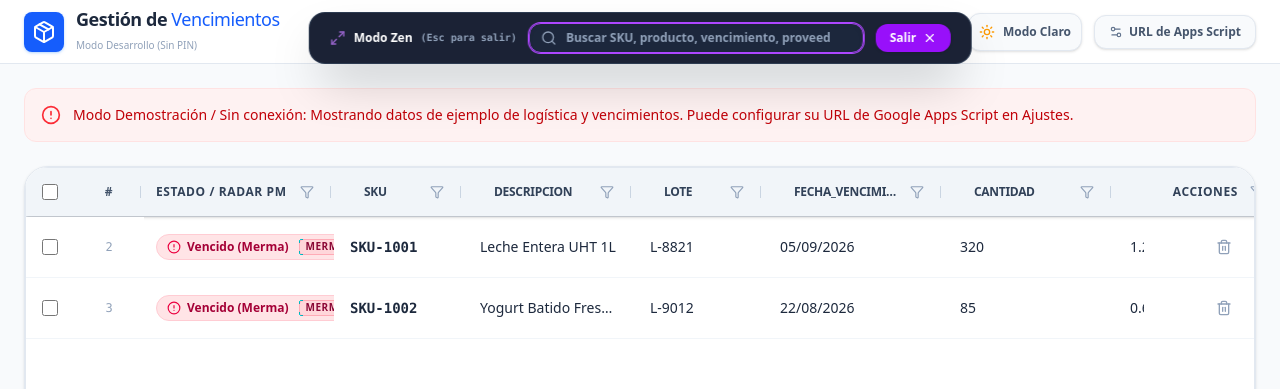
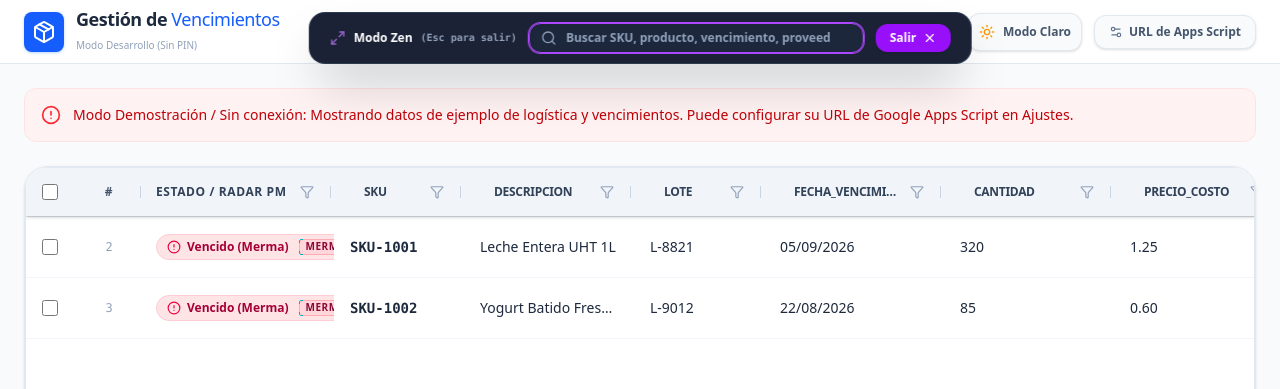
Before and after one commit to rps2217/Gesti-n-de-vencimientos-, a React (Vite) app: page / in a window 1280 px wide. Shown: the top 389 px of the page. Built offline with nearby package versions, Linux system fonts and the light colour scheme.

Commit message:
feat: add toggle for sticky table columns
Introduced a configuration option to enable or disable sticky columns in the inventory table, allowing users to choose between fixed or scrolling column behavior via the view menu.

```diff
--- a/src/components/InventoryDashboard.tsx
+++ b/src/components/InventoryDashboard.tsx
@@ -819,6 +819,21 @@ export const InventoryDashboard: React.FC = () => {
     showToast('Slice eliminado', 'info');
   }, [sheetConfig, saveConfig, activeSliceId, handleSelectSlice, showToast]);
 
+  const handleToggleStickyColumns = useCallback(() => {
+    const nextVal = !sheetConfig?.enableStickyColumns;
+    const updatedConfig: SheetConfig = {
+      ...sheetConfig,
+      enableStickyColumns: nextVal
+    };
+    setSheetConfig(updatedConfig);
+    saveConfig(updatedConfig);
+    showToast(
+      nextVal ? 'Columnas fijas (Sticky) ACTIVADAS' : 'Columnas fijas (Sticky) DESACTIVADAS',
+      'info',
+      'Vista de Tabla'
+    );
+  }, [sheetConfig, saveConfig, showToast]);
+
   const handleToggleSliceVisibility = useCallback((sliceId: string) => {
     setHiddenSliceIds(prev => {
       const isHidden = prev.includes(sliceId);
@@ -2570,6 +2585,8 @@ export const InventoryDashboard: React.FC = () => {
                 showToast(next ? 'Modo Zen activado (Presiona Esc para salir)' : 'Modo Zen desactivado', 'info', 'Enfoque');
               }}
               onOpenStockCount={() => setIsStockCountOpen(true)}
+              onToggleStickyColumns={handleToggleStickyColumns}
+              isStickyEnabled={sheetConfig?.enableStickyColumns === true}
               slices={visibleTableSlices}
               activeSliceId={activeSliceId}
               onSelectSlice={handleSelectSlice}
--- a/src/components/InventoryTable.tsx
+++ b/src/components/InventoryTable.tsx
@@ -124,13 +124,20 @@ export const InventoryTable: React.FC<InventoryTableProps> = ({
   sortConfig,
   handleToggleSort,
 }) => {
+  const isSticky = sheetConfig?.enableStickyColumns === true;
+
   return (
     <div className="bg-slate-50 md:bg-white md:dark:bg-slate-900 rounded-2xl md:shadow-sm md:border md:border-slate-200 md:dark:border-slate-800 overflow-hidden flex flex-col h-full">
       <div className="flex-1 overflow-auto relative p-2 md:p-0" ref={tableContainerRef}>
         <table className="text-left border-collapse block md:table w-full md:w-[max-content] md:table-fixed" style={{ minWidth: '100%', tableLayout: 'fixed' }}>
           <thead className="hidden md:table-header-group bg-slate-100 dark:bg-slate-700/90 sticky top-0 border-b border-slate-200 dark:border-slate-600/80 text-xs font-bold text-slate-700 dark:text-slate-100 uppercase tracking-wider select-none z-10 shadow-sm">
             <tr>
-              <th className="p-4 text-center bg-slate-100 dark:bg-slate-700/90 border-b border-slate-200 dark:border-slate-600/80 sticky left-0 z-20 shadow-[2px_0_5px_-2px_rgba(0,0,0,0.08)]" style={{ width: '48px', minWidth: '48px', maxWidth: '48px', left: 0 }}>
+              <th
+                className={`p-4 text-center bg-slate-100 dark:bg-slate-700/90 border-b border-slate-200 dark:border-slate-600/80 ${
+                  isSticky ? 'sticky left-0 z-20 shadow-[2px_0_5px_-2px_rgba(0,0,0,0.08)]' : ''
+                }`}
+                style={{ width: '48px', minWidth: '48px', maxWidth: '48px', ...(isSticky ? { left: 0 } : {}) }}
+              >
                 <div className="flex items-center justify-center">
                   <input
                     type="checkbox"
@@ -148,8 +155,10 @@ export const InventoryTable: React.FC<InventoryTableProps> = ({
                 </div>
               </th>
               <th
-                style={{ width: `${getColWidth('_row', '#')}px`, minWidth: `${getColWidth('_row', '#')}px`, maxWidth: `${getColWidth('_row', '#')}px`, left: '48px' }}
-                className="p-4 text-center text-slate-600 dark:text-slate-200 bg-slate-100 dark:bg-slate-700/90 border-b border-slate-200 dark:border-slate-600/80 relative group font-bold sticky left-[48px] z-20 shadow-[2px_0_5px_-2px_rgba(0,0,0,0.08)]"
+                style={{ width: `${getColWidth('_row', '#')}px`, minWidth: `${getColWidth('_row', '#')}px`, maxWidth: `${getColWidth('_row', '#')}px`, ...(isSticky ? { left: '48px' } : {}) }}
+                className={`p-4 text-center text-slate-600 dark:text-slate-200 bg-slate-100 dark:bg-slate-700/90 border-b border-slate-200 dark:border-slate-600/80 relative group font-bold ${
+                  isSticky ? 'sticky left-[48px] z-20 shadow-[2px_0_5px_-2px_rgba(0,0,0,0.08)]' : ''
+                }`}
               >
                 <span>#</span>
                 <div
@@ -364,7 +373,9 @@ export const InventoryTable: React.FC<InventoryTableProps> = ({
               })}
 
               {/* Fixed Actions Column Header */}
-              <th className="p-4 text-right bg-slate-100 dark:bg-slate-700/90 text-slate-700 dark:text-slate-100 border-b border-slate-200 dark:border-slate-600/80 sticky right-0 z-10 shadow-[-4px_0_6px_-2px_rgba(0,0,0,0.03)] font-bold" style={{ width: '110px', minWidth: '110px', maxWidth: '110px' }}>
+              <th className={`p-4 text-right bg-slate-100 dark:bg-slate-700/90 text-slate-700 dark:text-slate-100 border-b border-slate-200 dark:border-slate-600/80 font-bold ${
+                isSticky ? 'sticky right-0 z-10 shadow-[-4px_0_6px_-2px_rgba(0,0,0,0.03)]' : ''
+              }`} style={{ width: '110px', minWidth: '110px', maxWidth: '110px' }}>
                 Acciones
               </th>
             </tr>
@@ -496,6 +507,7 @@ export const InventoryTable: React.FC<InventoryTableProps> = ({
                     onOpenEmail={onOpenEmail}
                     isWhatsAppEnabled={isWhatsAppEnabled}
                     isEmailEnabled={isEmailEnabled}
+                    isStickyEnabled={isSticky}
                   />
                 );
               })}
--- a/src/components/navigation/DashboardPageHeader.tsx
+++ b/src/components/navigation/DashboardPageHeader.tsx
@@ -2,7 +2,7 @@ import React from 'react';
 import {
   Columns, ChevronDown, Tag, Sliders, Settings,
   RotateCcw, Plus, Layers, Edit2, SlidersHorizontal, Eye, EyeOff, LayoutGrid, Maximize2,
-  ArrowUpAZ, ArrowDownZA, Upload
+  ArrowUpAZ, ArrowDownZA, Upload, Pin
 } from 'lucide-react';
 import { SheetProperties, TableSlice } from '../../types';
 import { SLICE_COLOR_CLASSES } from '../../utils/sliceRegistry';
@@ -38,6 +38,8 @@ interface DashboardPageHeaderProps {
   isZenMode?: boolean;
   onToggleZenMode?: () => void;
   onOpenStockCount?: () => void;
+  onToggleStickyColumns?: () => void;
+  isStickyEnabled?: boolean;
   // Slices integration
   slices?: TableSlice[];
   activeSliceId?: string | null;
@@ -70,6 +72,8 @@ export const DashboardPageHeader: React.FC<DashboardPageHeaderProps> = ({
   onToggleSummaryView,
   isZenMode = false,
   onToggleZenMode,
+  onToggleStickyColumns,
+  isStickyEnabled = false,
   slices = [],
   activeSliceId = null,
   onSelectSlice,
@@ -275,6 +279,28 @@ export const DashboardPageHeader: React.FC<DashboardPageHeaderProps> = ({
                   <span>Configurar Ticket Térmico</span>
                 </button>
 
+                {onToggleStickyColumns && (
+                  <button
+                    onClick={() => {
+                      onToggleStickyColumns();
+                      setIsViewMenuOpen(false);
+                    }}
+                    className="w-full text-left px-3.5 py-2 hover:bg-slate-50 dark:hover:bg-slate-700/60 text-slate-700 dark:text-slate-200 font-semibold flex items-center justify-between transition-colors cursor-pointer border-t border-slate-100 dark:border-slate-700/60"
+                  >
+                    <div className="flex items-center gap-2.5">
+                      <Pin className={`w-3.5 h-3.5 ${isStickyEnabled ? 'text-blue-600 dark:text-blue-400' : 'text-slate-400'}`} />
+                      <span>Fijar Columnas (Sticky)</span>
+                    </div>
+                    <span className={`text-[10px] font-bold px-2 py-0.5 rounded-full ${
+                      isStickyEnabled
+                        ? 'bg-emerald-100 text-emerald-800 dark:bg-emerald-950/80 dark:text-emerald-300'
+                        : 'bg-slate-100 text-slate-500 dark:bg-slate-700 dark:text-slate-400'
+                    }`}>
+                      {isStickyEnabled ? 'ON' : 'OFF'}
+                    </span>
+                  </button>
+                )}
+
                 {hasCustomColWidths && (
                   <button
                     onClick={() => {
--- a/src/components/views/InventoryTableRow.tsx
+++ b/src/components/views/InventoryTableRow.tsx
@@ -37,6 +37,7 @@ export interface InventoryTableRowProps {
   onOpenEmail?: (item: InventoryItem) => void;
   isWhatsAppEnabled?: boolean;
   isEmailEnabled?: boolean;
+  isStickyEnabled?: boolean;
 }
 
 export const InventoryTableRow: React.FC<InventoryTableRowProps> = React.memo(({
@@ -61,6 +62,7 @@ export const InventoryTableRow: React.FC<InventoryTableRowProps> = React.memo(({
   onOpenEmail,
   isWhatsAppEnabled = true,
   isEmailEnabled = true,
+  isStickyEnabled = false,
 }) => {
   const eventCategory = getEventCategory(item, headers);
   const status = getItemStatus(item, headers);
@@ -230,8 +232,12 @@ export const InventoryTableRow: React.FC<InventoryTableRowProps> = React.memo(({
       {/* 💻 DESKTOP TABLE VIEW */}
       {/* Selection Checkbox */}
       <td
-        className="hidden md:table-cell p-4 text-center sticky left-0 z-10 bg-white dark:bg-slate-900 group-hover:bg-slate-50 dark:group-hover:bg-slate-800 transition-colors shadow-[2px_0_5px_-2px_rgba(0,0,0,0.06)]"
-        style={{ width: '48px', minWidth: '48px', maxWidth: '48px', left: 0 }}
+        className={`hidden md:table-cell p-4 text-center transition-colors ${
+          isStickyEnabled
+            ? 'sticky left-0 z-10 bg-white dark:bg-slate-900 group-hover:bg-slate-50 dark:group-hover:bg-slate-800 shadow-[2px_0_5px_-2px_rgba(0,0,0,0.06)]'
+            : ''
+        }`}
+        style={{ width: '48px', minWidth: '48px', maxWidth: '48px', ...(isStickyEnabled ? { left: 0 } : {}) }}
         onClick={(e) => e.stopPropagation()}
       >
         <div className="flex items-center justify-center">
@@ -247,8 +253,12 @@ export const InventoryTableRow: React.FC<InventoryTableRowProps> = React.memo(({
 
       {/* Row Index */}
       <td
-        style={{ width: `${getColWidth('_row', '#')}px`, minWidth: `${getColWidth('_row', '#')}px`, maxWidth: `${getColWidth('_row', '#')}px`, left: '48px' }}
-        className="hidden md:table-cell p-4 text-center font-mono text-xs text-slate-400 dark:text-slate-500 truncate sticky left-[48px] z-10 bg-white dark:bg-slate-900 group-hover:bg-slate-50 dark:group-hover:bg-slate-800 transition-colors shadow-[2px_0_5px_-2px_rgba(0,0,0,0.06)]"
+        style={{ width: `${getColWidth('_row', '#')}px`, minWidth: `${getColWidth('_row', '#')}px`, maxWidth: `${getColWidth('_row', '#')}px`, ...(isStickyEnabled ? { left: '48px' } : {}) }}
+        className={`hidden md:table-cell p-4 text-center font-mono text-xs text-slate-400 dark:text-slate-500 truncate transition-colors ${
+          isStickyEnabled
+            ? 'sticky left-[48px] z-10 bg-white dark:bg-slate-900 group-hover:bg-slate-50 dark:group-hover:bg-slate-800 shadow-[2px_0_5px_-2px_rgba(0,0,0,0.06)]'
+            : ''
+        }`}
       >
         {item._rowIndex}
       </td>
@@ -443,7 +453,11 @@ export const InventoryTableRow: React.FC<InventoryTableRowProps> = React.memo(({
 
       {/* Row Actions */}
       <td
-        className="hidden md:table-cell p-4 text-right sticky right-0 bg-white dark:bg-slate-900 group-hover:bg-slate-50 dark:group-hover:bg-slate-800 transition-colors shadow-[-4px_0_6px_-2px_rgba(0,0,0,0.03)]"
+        className={`hidden md:table-cell p-4 text-right transition-colors ${
+          isStickyEnabled
+            ? 'sticky right-0 bg-white dark:bg-slate-900 group-hover:bg-slate-50 dark:group-hover:bg-slate-800 shadow-[-4px_0_6px_-2px_rgba(0,0,0,0.03)]'
+            : ''
+        }`}
         style={{ width: '110px', minWidth: '110px', maxWidth: '110px' }}
         onClick={(e) => e.stopPropagation()}
       >
--- a/src/types.ts
+++ b/src/types.ts
@@ -63,6 +63,7 @@ export interface SheetConfig {
   hiddenSliceIds?: string[];
   ticketPrintConfig?: GlobalTicketConfig;
   backendMirror?: BackendMirrorConfig;
+  enableStickyColumns?: boolean;
   updatedAt?: string;
 }
 
```
